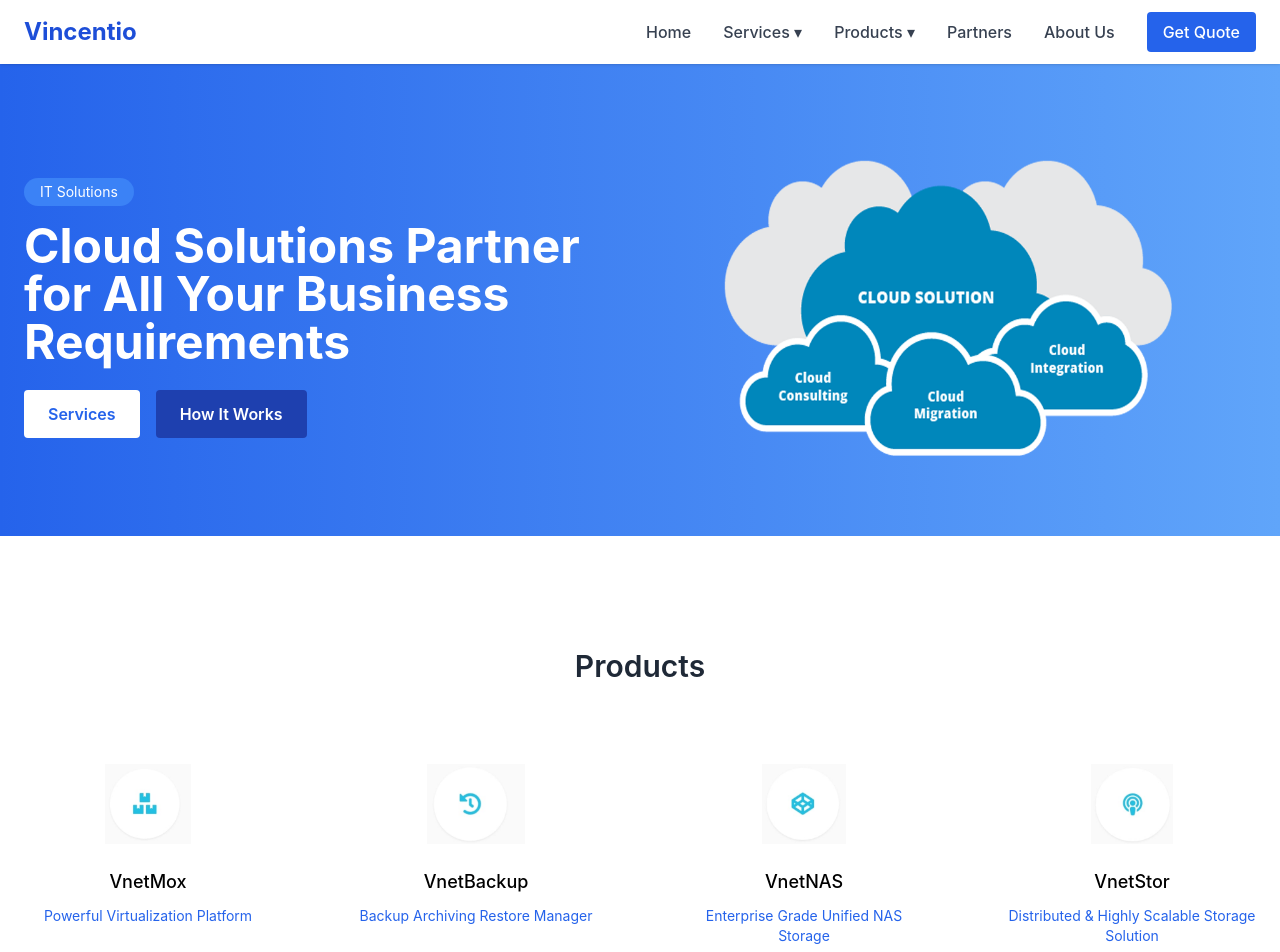
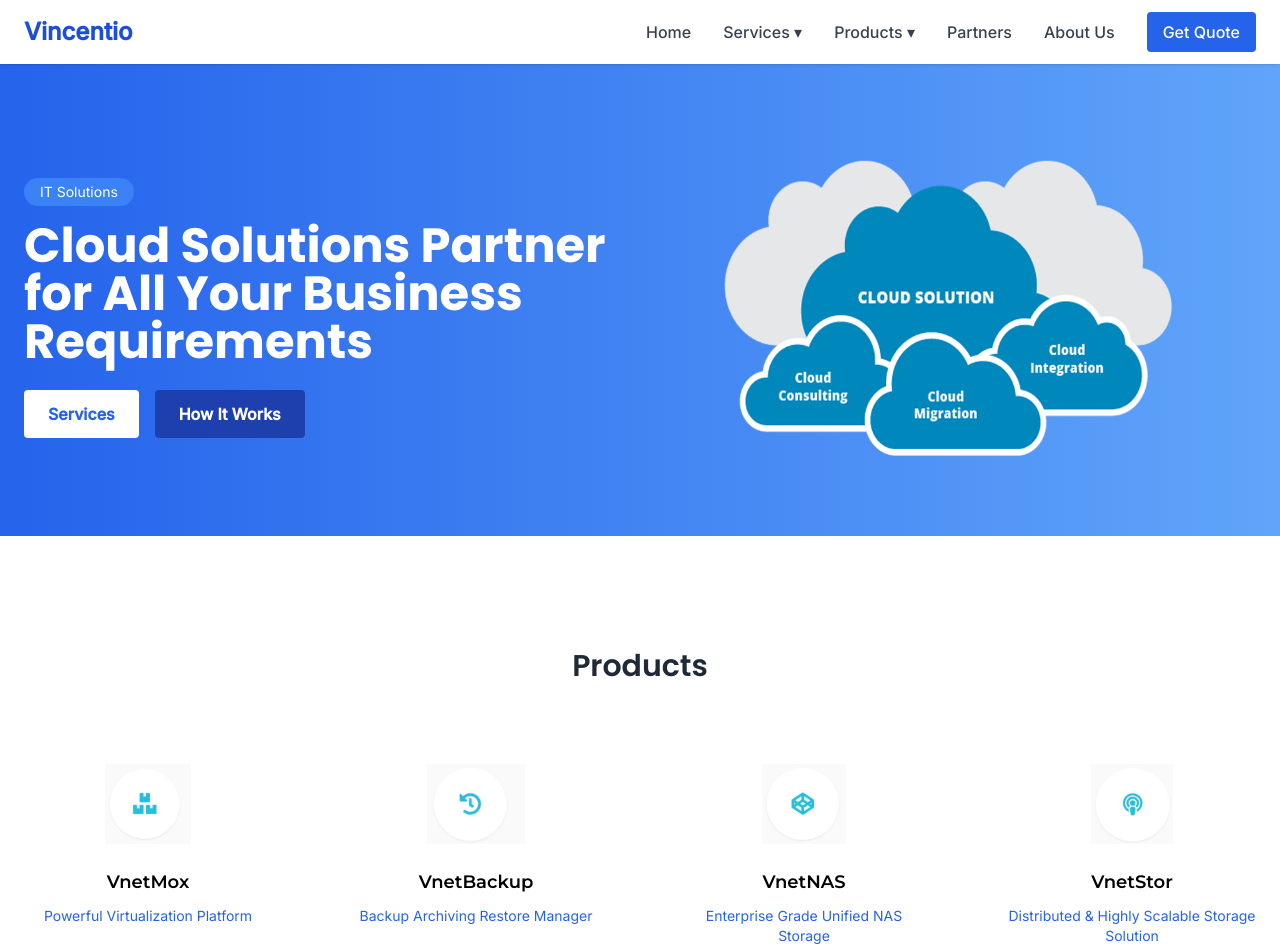
Before and after one commit to 9936shwetasingh/vincentio-react, a React (Vite) app: page / in a window 1280 px wide. Shown: the top 952 px of the page. Built offline with nearby package versions, Linux system fonts and the light colour scheme.

Commit message:
Updated Products section and Tailwind styles

```diff
--- a/src/components/ProductsSection.jsx
+++ b/src/components/ProductsSection.jsx
@@ -1,9 +1,10 @@
 const ProductSection = () => {
   return (
-    <section className="py-28 bg-white">
+    <section className="py-28 bg-white font-sans">
       <div className="max-w-7xl mx-auto px-6">
 
-        <h2 className="text-3xl font-semibold text-center text-gray-800 mb-20">
+        {/* Section Heading */}
+        <h2 className="text-3xl font-heading font-semibold text-center text-gray-800 mb-20">
           Products
         </h2>
 
@@ -19,7 +20,7 @@
                          group-hover:scale-110 group-hover:-translate-y-1"
             />
             <h3
-              className="text-lg font-medium text-black mb-2
+              className="text-lg font-product font-semibold text-black mb-2
                          inline-block relative
                          after:content-[''] after:block after:h-[2px]
                          after:w-0 after:bg-blue-600 after:transition-all after:duration-300
@@ -27,7 +28,7 @@
             >
               VnetMox
             </h3>
-            <p className="text-sm text-blue-600">
+            <p className="text-sm text-blue-600 font-sans">
               Powerful Virtualization Platform
             </p>
           </a>
@@ -45,7 +46,7 @@
                          group-hover:scale-110 group-hover:-translate-y-1"
             />
             <h3
-              className="text-lg font-medium text-black mb-2
+              className="text-lg font-product font-semibold text-black mb-2
                          inline-block relative
                          after:content-[''] after:block after:h-[2px]
                          after:w-0 after:bg-blue-600 after:transition-all after:duration-300
@@ -53,7 +54,7 @@
             >
               VnetBackup
             </h3>
-            <p className="text-sm text-blue-600">
+            <p className="text-sm text-blue-600 font-sans">
               Backup Archiving Restore Manager
             </p>
           </a>
@@ -71,7 +72,7 @@
                          group-hover:scale-110 group-hover:-translate-y-1"
             />
             <h3
-              className="text-lg font-medium text-black mb-2
+              className="text-lg font-product font-semibold text-black mb-2
                          inline-block relative
                          after:content-[''] after:block after:h-[2px]
                          after:w-0 after:bg-blue-600 after:transition-all after:duration-300
@@ -79,7 +80,7 @@
             >
               VnetNAS
             </h3>
-            <p className="text-sm text-blue-600">
+            <p className="text-sm text-blue-600 font-sans">
               Enterprise Grade Unified NAS Storage
             </p>
           </a>
@@ -97,7 +98,7 @@
                          group-hover:scale-110 group-hover:-translate-y-1"
             />
             <h3
-              className="text-lg font-medium text-black mb-2
+              className="text-lg font-product font-semibold text-black mb-2
                          inline-block relative
                          after:content-[''] after:block after:h-[2px]
                          after:w-0 after:bg-blue-600 after:transition-all after:duration-300
@@ -105,7 +106,7 @@
             >
               VnetStor
             </h3>
-            <p className="text-sm text-blue-600">
+            <p className="text-sm text-blue-600 font-sans">
               Distributed & Highly Scalable Storage Solution
             </p>
           </a>
@@ -121,7 +122,7 @@
                          group-hover:scale-110 group-hover:-translate-y-1"
             />
             <h3
-              className="text-lg font-medium text-black mb-2
+              className="text-lg font-product font-semibold text-black mb-2
                          inline-block relative
                          after:content-[''] after:block after:h-[2px]
                          after:w-0 after:bg-blue-600 after:transition-all after:duration-300
@@ -129,7 +130,7 @@
             >
               VnetWall
             </h3>
-            <p className="text-sm text-blue-600">
+            <p className="text-sm text-blue-600 font-sans">
               Robust & True Security Platform
             </p>
           </a>
--- a/src/index.css
+++ b/src/index.css
@@ -1,6 +1,10 @@
+@import url('https://fonts.googleapis.com/css2?family=Inter:wght@400;500&family=Montserrat:wght@500;600&family=Poppins:wght@600;700&display=swap');
+
 @tailwind base;
 @tailwind components;
 @tailwind utilities;
+
+/* ---------- Animations ---------- */
 @keyframes fadeIn {
   from {
     opacity: 0;
@@ -16,17 +20,26 @@
   animation: fadeIn 0.2s ease-in-out;
 }
 
+/* ---------- Global Styles ---------- */
 body {
   @apply bg-gray-50 text-gray-900 font-sans;
 }
 
-a { @apply no-underline; }
-h1,h2,h3,h4,h5,h6 { @apply font-bold; }
+/* Headings → Poppins */
+h1,
+h2,
+h3,
+h4,
+h5,
+h6 {
+  @apply font-heading font-bold;
+}
 
+a {
+  @apply no-underline;
+}
 
-a { @apply no-underline; }
-h1,h2,h3,h4,h5,h6 { @apply font-bold; }
-
+/* ---------- Buttons ---------- */
 .btn-primary {
   @apply bg-blue-600 hover:bg-blue-700 text-white font-semibold py-3 px-6 rounded-lg transition;
 }
@@ -34,6 +47,13 @@
 .btn-secondary {
   @apply bg-white hover:bg-gray-100 text-gray-900 font-semibold py-3 px-6 rounded-lg transition;
 }
+
+/* ---------- Product Titles ---------- */
+.product-title {
+  @apply font-product font-semibold;
+}
+
+/* ---------- Navbar ---------- */
 .navbar {
   background: white;
   padding: 10px 40px;
@@ -55,7 +75,7 @@
   top: 100%;
   left: 0;
   background: #fff;
-  box-shadow: 0 4px 10px rgba(0,0,0,0.1);
+  box-shadow: 0 4px 10px rgba(0, 0, 0, 0.1);
   min-width: 220px;
 }
 
@@ -68,13 +88,14 @@
   background: #f2f2f2;
 }
 
+/* ---------- Sub Menu ---------- */
 .sub-menu {
   position: absolute;
   top: 0;
   left: 100%;
   background: white;
   min-width: 200px;
-  box-shadow: 0 4px 10px rgba(0,0,0,0.1);
+  box-shadow: 0 4px 10px rgba(0, 0, 0, 0.1);
 }
 
 .sub-menu a {
--- a/tailwind.config.js
+++ b/tailwind.config.js
@@ -3,16 +3,18 @@
   theme: {
     extend: {
       colors: {
-        primary: '#0f172a', // dark blue
-        secondary: '#3b82f6', // blue accent
-        accent: '#06b6d4', // cyan accent
+        primary: '#0f172a',
+        secondary: '#3b82f6',
+        accent: '#06b6d4',
       },
 
+      /* ✅ FONT CHANGES YAHAN */
       fontFamily: {
-        sans: ['Inter', 'sans-serif'],
+        sans: ['Inter', 'sans-serif'],        // default body
+        heading: ['Poppins', 'sans-serif'],   // section headings
+        product: ['Montserrat', 'sans-serif'] // product names
       },
 
-      /* 🔥 ADD ANIMATIONS HERE */
       animation: {
         'fade-in': 'fadeIn 1s ease forwards',
         'slide-down': 'slideDown 0.8s ease forwards',
@@ -24,18 +26,15 @@
           '0%': { opacity: 0, transform: 'translateY(10px)' },
           '100%': { opacity: 1, transform: 'translateY(0)' },
         },
-
         slideDown: {
           '0%': { opacity: 0, transform: 'translate(-50%, -20px)' },
           '100%': { opacity: 1, transform: 'translate(-50%, 0)' },
         },
-
         imageIn: {
           '0%': { opacity: 0, transform: 'scale(0.95)' },
           '100%': { opacity: 1, transform: 'scale(1)' },
         },
       },
-      /* 🔥 END */
     },
   },
   plugins: [],
```
